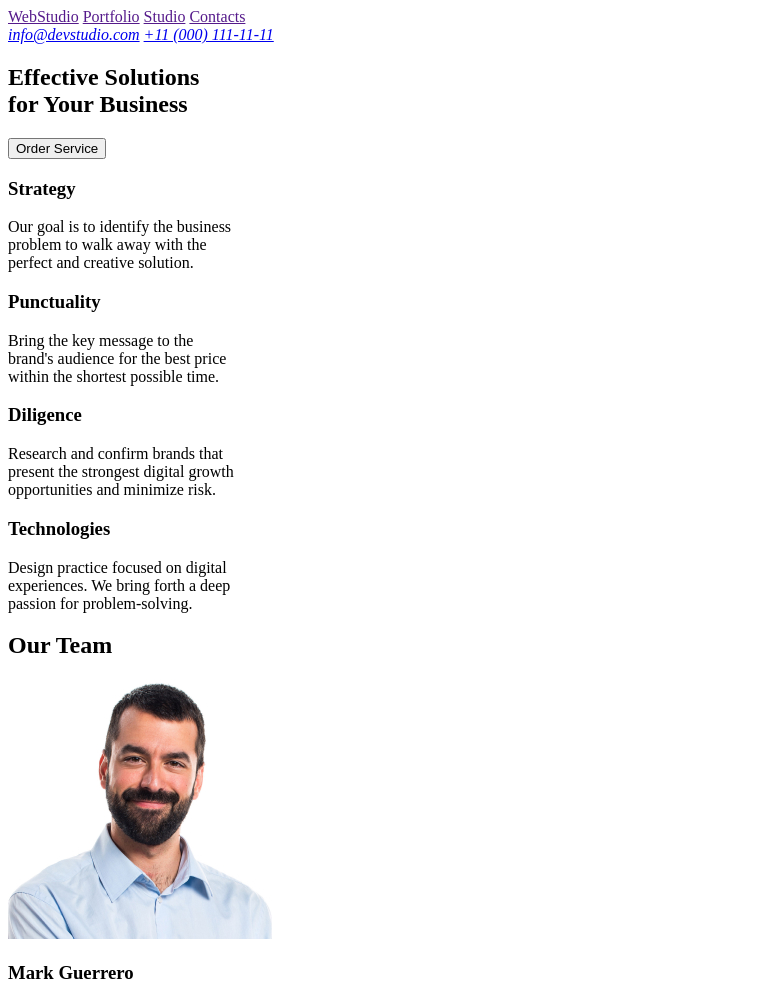
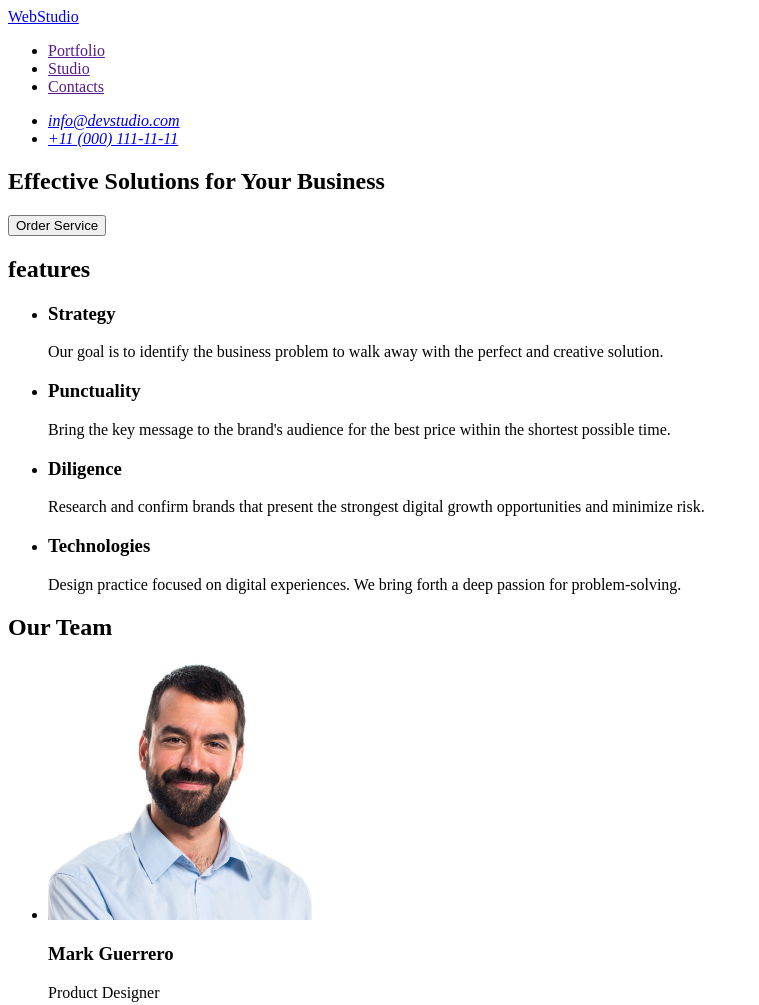
Before and after one commit to Maksym-Klymkovetskyi/goit-markup-hw-01, a plain HTML site: page index.html in a window 1280 px wide. Shown: the top 1005 px of the page, without its empty margins (0-759 px from the left). Drawn offline with Linux system fonts and the light colour scheme.

Commit message:
fix index.html

```diff
--- a/index.html
+++ b/index.html
@@ -10,97 +10,99 @@
 <body>
     <header>
         <nav>
-            <a href="">WebStudio</a>
-            <a href="">Portfolio</a>
-            <a href="">Studio</a>
-            <a href="">Contacts</a>
-
+            <a href="./index.html">WebStudio</a>
+            <ul>
+                <li><a href="">Portfolio</a></li>
+                <li><a href="">Studio</a></li>
+                <li><a href="">Contacts</a></li>
+            </ul>
         </nav>
 
         <address>
-            <a href="mailto:info@devstudio.com">info@devstudio.com</a>
-            <a href="tel:+110001111111">+11 (000) 111-11-11</a>
+            <ul>
+                <li><a href="mailto:info@devstudio.com">info@devstudio.com</a></li>
+                <li><a href="tel:+110001111111">+11 (000) 111-11-11</a></li>
+            </ul>
         </address>
     </header>
 
     <main>
-        <div>
+
         <section>
-                <h1>Effective Solutions <br /> for Your Business</h1>
+            <h1>Effective Solutions for Your Business</h1>
             <button type="button">Order Service</button>
-            </section>
-        </div>
-
-        <div>
-            <section>
-                <h3>Strategy</h3>
-                <p>
-                    Our goal is to identify the business <br />
-                    problem to walk away with the <br /> perfect and creative solution.
-                </p>
         </section>
 
         <section>
+            <h2>features</h2>
+
+            <ul>
+                <li>
+                    <h3>Strategy</h3>
+                    <p>
+                        Our goal is to identify the business problem to walk away with the perfect and creative
+                        solution.
+                    </p>
+                </li>
+
+                <li>
                     <h3>Punctuality</h3>
                     <p>
-                    Bring the key message to the <br /> brand's audience for the best price <br /> within the shortest
-                    possible
+                        Bring the key message to the brand's audience for the best price within the shortest possible
                         time.
                     </p>
-            </section>
+                </li>
 
-            <section>
+                <li>
                     <h3>Diligence</h3>
                     <p>
-                    Research and confirm brands that <br /> present the strongest digital growth <br /> opportunities
-                    and
-                    minimize
+                        Research and confirm brands that present the strongest digital growth opportunities and minimize
                         risk.
                     </p>
-            </section>
+                </li>
 
-            <section>
+                <li>
                     <h3>Technologies</h3>
                     <p>
-                    Design practice focused on digital <br /> experiences. We bring forth a deep <br /> passion for
+                        Design practice focused on digital experiences. We bring forth a deep passion for
                         problem-solving.
                     </p>
+                </li>
+            </ul>
         </section>
-        </div>
+        <section>
+            <h2>Our Team</h2>
 
-        <div>
-            <h2>Our Team</h2>
-        </div>
-
-        <div>
-            <section>
-                <img src="images/img 1.jpg" alt="Mark Guerrero in the photo" width="264">
+            <ul>
+                <li><img src="images/img 1.jpg" alt="Mark Guerrero in the photo" width="264">
                     <h3>Mark Guerrero</h3>
                     <p>Product Designer</p>
-            </section>
+                </li>
 
-            <section>
+                <li>
                     <img src="images/img 2.jpg" alt="Tom Ford in the photo" width="264">
                     <h3>Tom Ford</h3>
                     <p>Frontend Developer</p>
-            </section>
+                </li>
 
-            <section>
+                <li>
                     <img src="images/img 3.jpg" alt="Camila Garcia in the photo" width="264">
                     <h3>Camila Garcia</h3>
                     <p>Marketing</p>
-            </section>
+                </li>
 
-            <section>
+                <li>
                     <img src="images/img 4.jpg" alt="Daniel Wilson in the photo" width="264">
                     <h3>Daniel Wilson</h3>
                     <p>UI Designer</p>
+                </li>
+            </ul>
         </section>
-        </div>
     </main>
+
     <footer>
-        <a href="">WebStudio</a>
-        <p>Increase the flow of customers and <br /> sales for your business with digital <br /> marketing & growth
+        <a href="./index.html">WebStudio</a>
+        <p>Increase the flow of customers and sales for your business with digital marketing & growth
             solutions.
         </p>
     </footer>
```
Lines whose indentation alone changed are shown as unchanged.
